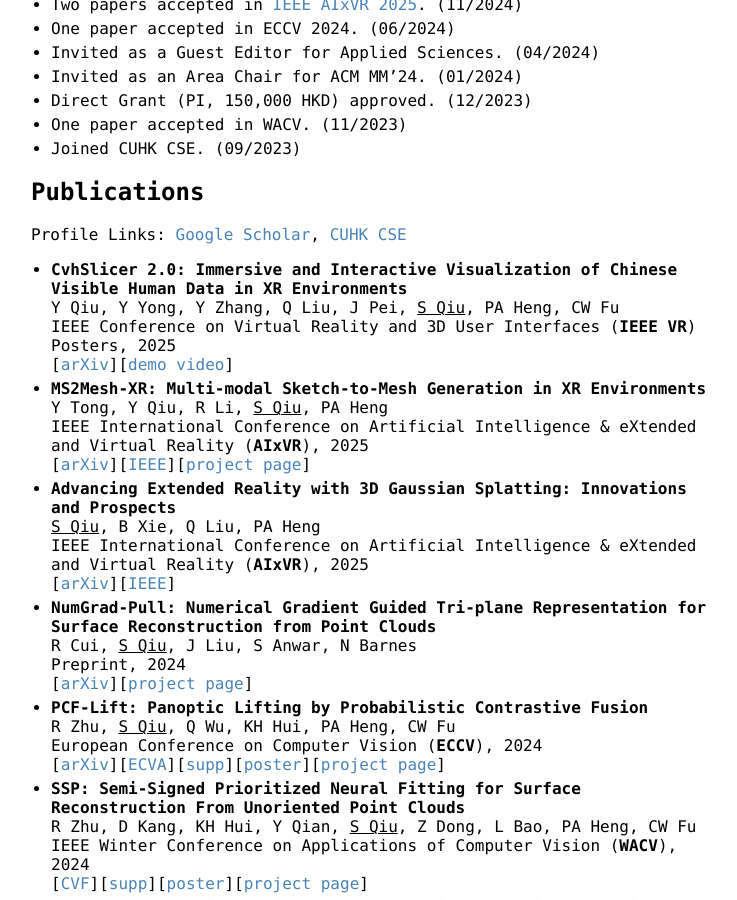
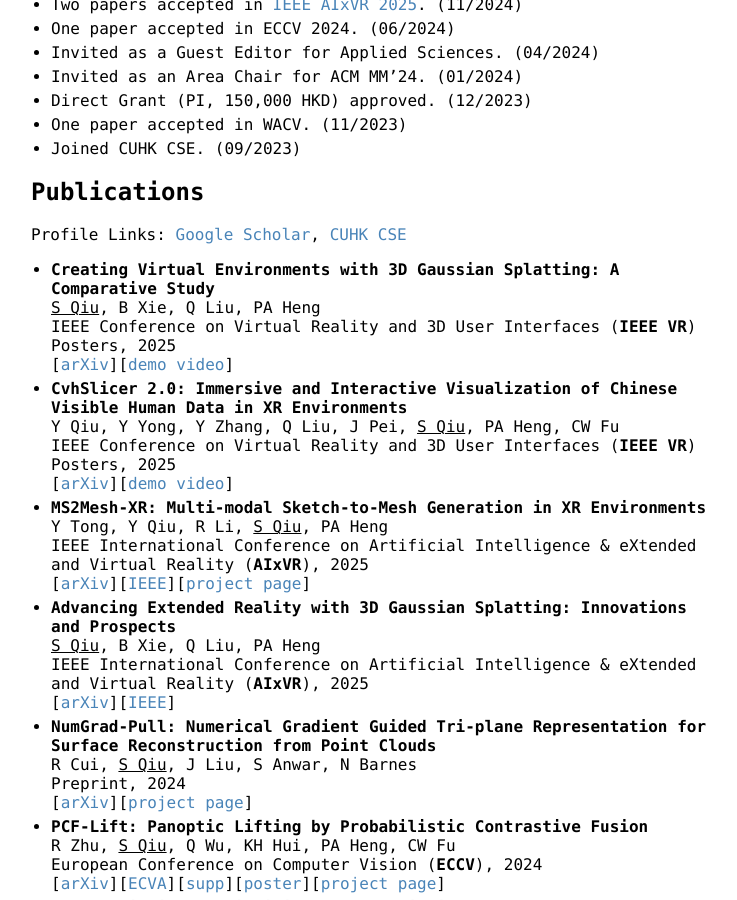
Before and after one commit to ShiQiu0419/ShiQiu0419.github.io, a Jekyll site: the page built from index.md, in a window 1280 px wide and 900 px high, scrolled down 612 px. Shown: the whole window, without its empty margins (259-996 px from the left). Built offline with Jekyll 4.4.1, drawn with Linux system fonts in a browser that asks for light colours; our own code applies the rules of GitHub Pages for plain Markdown files.

Commit message:
Update index.md

```diff
--- a/index.md
+++ b/index.md
@@ -26,10 +26,14 @@ For CUHK students: my student consultation hours are from 2:00 PM to 4:00 PM eve
 
 ## Publications
 Profile Links: [Google Scholar](https://scholar.google.com/citations?user=OPNVthUAAAAJ), [CUHK CSE](https://www.cse.cuhk.edu.hk/people/faculty/shi-qiu/)
+* **Creating Virtual Environments with 3D Gaussian Splatting: A Comparative Study**
+<ins>S Qiu</ins>, B Xie, Q Liu, PA Heng
+IEEE Conference on Virtual Reality and 3D User Interfaces (**IEEE VR**) Posters, 2025
+[[arXiv](https://arxiv.org/abs/2503.15507)][[demo video](https://youtu.be/XR3GzmpCdlE)]
 * **CvhSlicer 2.0: Immersive and Interactive Visualization of Chinese Visible Human Data in XR Environments**
 Y Qiu, Y Yong, Y Zhang, Q Liu, J Pei, <ins>S Qiu</ins>, PA Heng, CW Fu
 IEEE Conference on Virtual Reality and 3D User Interfaces (**IEEE VR**) Posters, 2025
-[[arXiv](https://arxiv.org/abs/2412.09008)][[demo video](https://youtu.be/CfR72S_0N-4)]
+[[arXiv](https://arxiv.org/abs/2501.09302)][[demo video](https://youtu.be/CfR72S_0N-4)]
 * **MS2Mesh-XR: Multi-modal Sketch-to-Mesh Generation in XR Environments**
 Y Tong, Y Qiu, R Li, <ins>S Qiu</ins>, PA Heng
 IEEE International Conference on Artificial Intelligence & eXtended and Virtual Reality (**AIxVR**), 2025
```
